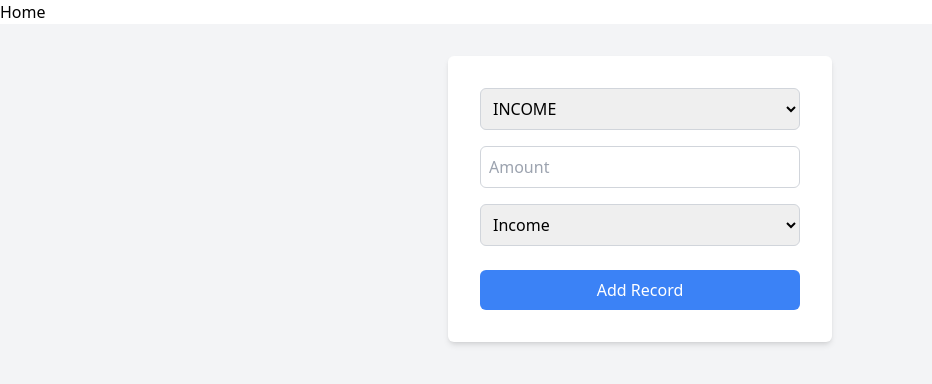
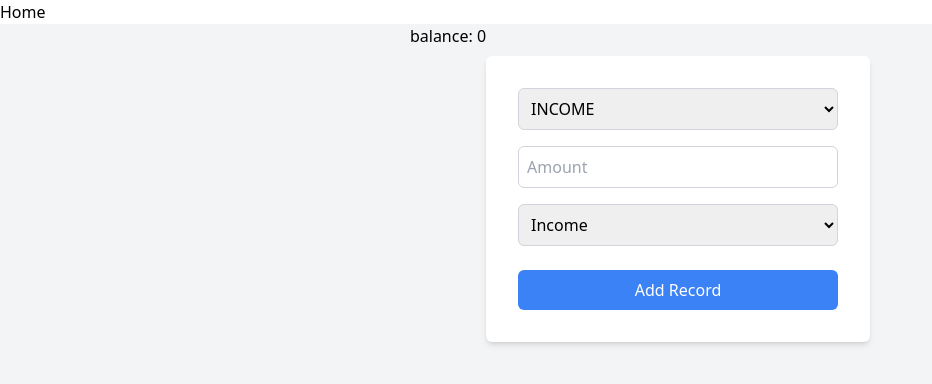
Before and after one commit to praniil/financetracker, a React (Create React App) app: page /newRecord in a window 1280 px wide. Shown: the top 384 px of the page, without its empty margins (0-932 px from the left). Built offline with nearby package versions, Linux system fonts and the light colour scheme.

Commit message:
update: updated accBalance.tsx

```diff
--- a/src/Frontend/Components/AccountBalance/NewRecord.tsx
+++ b/src/Frontend/Components/AccountBalance/NewRecord.tsx
@@ -1,15 +1,21 @@
 import React, { useContext, useEffect } from "react";
 import { useState } from "react";
 
-const NewRecord: React.FC = () => {
+interface balanceInterface {
+  passBalance : {
+    balance : number,
+    setBalance : React.Dispatch<React.SetStateAction<number>>
+  }
+}
+const NewRecord: React.FC <balanceInterface> = ({passBalance}) => {
   interface newRecord {
     typeNew: string;
     amount: number;
     category: string;
   }
-
+  const {balance, setBalance} = passBalance;
   const [newRecord, setNewRecord] = useState<newRecord>({
-    typeNew: "Income",
+    typeNew: "INCOME",
     amount: 0,
     category: "Income",
   });
@@ -40,14 +46,20 @@ const NewRecord: React.FC = () => {
 
   function handleAddRecord(event: React.FormEvent) {
     event.preventDefault();
+    console.log(typeof(balance))
+    console.log(typeof(newRecord.amount));
+    if(newRecord.typeNew === expenseType[0]  ) {
+      setBalance((prevBalance ) => Number(prevBalance) + Number(newRecord.amount));
+      console.log("balancein newRec: ", balance);
+    }
     console.log("Type: ", newRecord.typeNew);
     console.log("Amount: ", newRecord.amount);
     console.log("Category: ", newRecord.category);
-
   }
 
   return (
     <div className="h-screen bg-gray-100 flex justify-center items-start">
+      balance: {(balance)}
       <div className="bg-white p-8 rounded-md shadow-md w-96 mt-8">
         <select
           className="w-full p-2 mb-4 border border-gray-300 rounded-md focus:outline-none"
```
